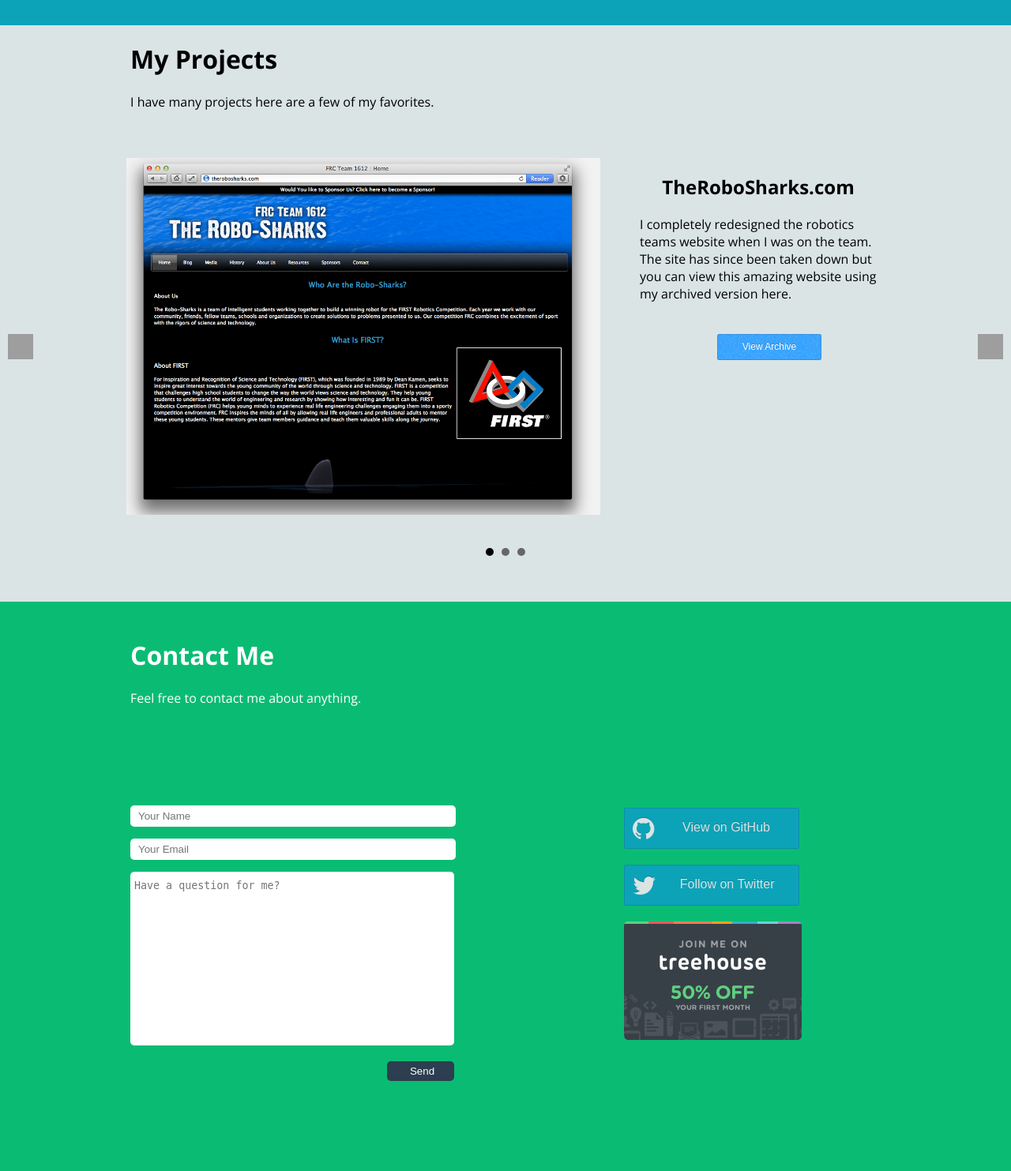
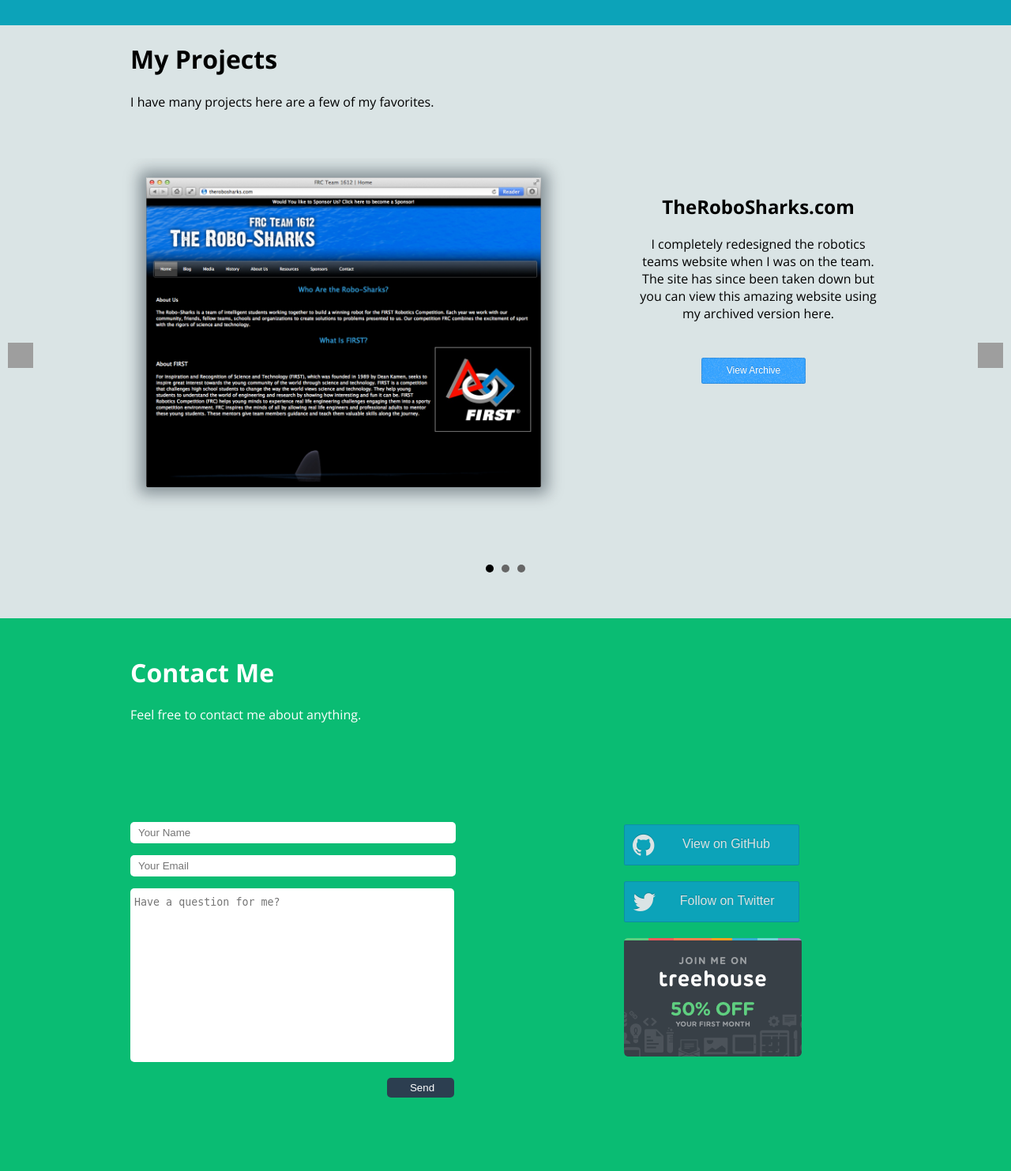
Before and after one commit to aaronholla/Portfolio, a PHP site: page / in a window 1280 px wide. Shown: the part 726-2209 px from the top of the page at 79% size. Before the commit the page ends 2095 px from the top, so only its background shows below. Run offline with PHP 8.4, Linux system fonts and the light colour scheme; some libraries are stand-ins or nearby versions; grey boxes are pictures that could not be loaded.

Commit message:
Updated Projects Section
Added preview image for photo gallery. Updated the images for the other projects.

```diff
--- a/css/style.css
+++ b/css/style.css
@@ -11,7 +11,6 @@ h2{
 	text-align:center;
 }
 #projects{
-	overflow: hidden;
 	max-width: 100%;
 }
 .navbar{
@@ -186,37 +185,47 @@ h2{
 	min-width: 950px;
 }
 #robotics img{
-	width:600px;
+	width:500px;
 	display: inline;
+	margin-top: 25px;
+	margin-left: 25px;
+	box-shadow: 0 0 18px 8px hsla(211,79%,6%,0.4);
 }
 #resizeme{
 	min-width: 950px;
+	height: 500px;
 }
 #resizeme img{
-	width:600px;
+	width:500px;
 	display: inline;
+	float: right;
+	margin-top: 25px;
+	box-shadow: 0 0 18px 8px hsla(211,79%,6%,0.4);
 }
 #photogallery{
 	min-width: 950px;
 }
 #photogallery img{
+	margin-top: 50px;
 	width:600px;
 	display: inline;
+	box-shadow: 0 0 18px 8px hsla(211,79%,6%,0.4);
 }
 .desc-right{
 	float: right;
 	width:300px;
-	margin-left: 50px;
+	margin-top: 25px;
+	text-align: center;
 }
 .desc-left{
 	float: left;
 	width:300px;
-	margin-right: 50px;
+	margin-top: 25px;
+	text-align: center;
 }
 #contact{
 	margin-top: 55px;
 	padding-top: 25px;
-	height: 650px;
 	color: #ffffff;
 	background-color: #0abc73;
 }
@@ -297,8 +306,8 @@ h2{
 	height:20px;
 	padding:8px 15px 3px 15px;
 	float:right;
-	margin-top:40px;
-	margin-right: 70px;
+	margin-top:45px;
+	margin-right: 90px;
 	color:#FFFFFF;
 	font:normal 12px Arial,Helvetica,Sans-Serif;
 	text-shadow:0 -1px 0 rgba(0, 0, 0, 0.2);
@@ -323,8 +332,9 @@ h2{
 	width:100px;
 	height:20px;
 	padding:8px 15px 3px 15px;
-	float:right;
-	margin-top:40px;
+	margin-top:45px;
+	margin-left: -110px;
+	position: absolute;
 	color:#FFFFFF;
 	font:normal 12px Arial,Helvetica,Sans-Serif;
 	text-shadow:0 -1px 0 rgba(0, 0, 0, 0.2);
--- a/index.php
+++ b/index.php
@@ -96,19 +96,19 @@ if ($_SERVER["REQUEST_METHOD"] == "POST"){
 			<div class="slider">
 				<div id="robotics">
 					<div class="container">
-						<img src="/images/therobosharks.png" alt="The Robo-Sharks" width="600" />
+						<img src="/images/robosharks.png" alt="The Robo-Sharks"  />
 						<div class="desc-right"><h2>TheRoboSharks.com</h2><a>I completely redesigned the robotics teams website when I was on the team. The site has since been taken down but you can view this amazing website using my archived version here.</a><a class="robotics-button" target="_blank" href="/robosharks">View Archive</a></div>
 					</div>
 				</div>
 				<div id="resizeme">
 					<div class="container">
 						<div class="desc-left"><h2>ResizeMe</h2><a>ResizeMe is a Safari extension that adds a toolbar to allow you to resize the Safari window to six different sizes, including full screen. Resize your safari window to any size you want with just a single click!</a><a class="resizeme-button" href="/download/ResizeMe.safariextz.zip">Download</a></div>
-						<img src="/images/resizeme.png" alt="Resize Me" width="600" />
+						<img src="/images/resizeme.png" alt="Resize Me" />
 					</div>
 				</div>
 				<div id="photogallery">
 					<div class="container">
-						<!-- <img src="/images/4s%20preview.png" alt="iPhone 4s" width="250" /> -->
+						<img src="/images/photogallery.png" alt="Photo Gallery"/>
 						<div class="desc-right"><h2>Photo Gallery</h2><a>This is a photo gallery that I built from scratch. It is fully responsive and will look perfect on any device. Not only that but it will automatically load any images that are inside the images folder.</a><a class="robotics-button" target="_blank" href="/photogallery">View Demo</a></div>
 					</div>
 				</div>
```
Also changed, not shown: images/photogallery.png (added), images/resizeme.png, images/robosharks.png (added), images/therobosharks.png (deleted).
